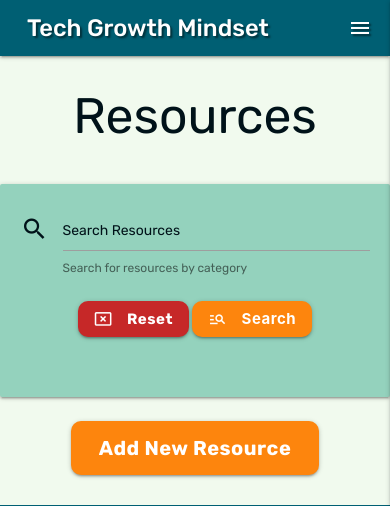
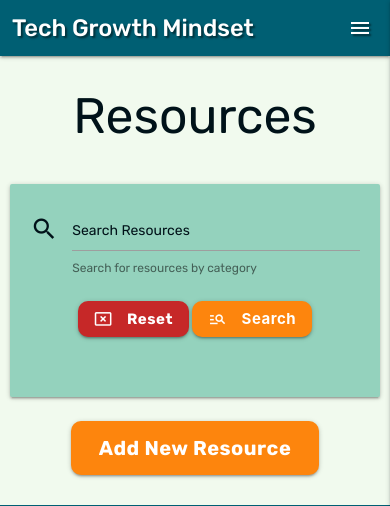
Before and after one commit to andywales83/tech_growth_mindset, a Flask app: page /search in a window 390 px wide. Shown: the top 506 px of the page. Run offline with Flask 2, Linux system fonts and the light colour scheme; data that the repository does not hold is empty; some libraries are stand-ins or nearby versions.

Commit message:
Amend styling for search container on mobile.

```diff
--- a/app.py
+++ b/app.py
@@ -160,6 +160,9 @@ def edit_resource(resource_id):
     topics = mongo.db.topics.find().sort("topic_name", 1)
 
     if request.method == "POST":
+        weekly_featured = "on" if request.form.get(
+            "weekly_featured") else "off"
+
         edit_data = {
             "resource_name": request.form.get("resource_name"),
             "category_name": request.form.get("category_name"),
@@ -168,7 +171,7 @@ def edit_resource(resource_id):
             "resource_description": request.form.get("resource_description"),
             "resource_link": request.form.get("resource_link"),
             "created_by": session["user"],
-            "weekly_featured": request.form.get("weekly_featured")
+            "weekly_featured": weekly_featured
         }
         mongo.db.resources.update({"_id": ObjectId(resource_id)}, edit_data)
         flash("Your resource has been updated.")
--- a/static/css/style.css
+++ b/static/css/style.css
@@ -98,11 +98,17 @@ main {
     .edit-btn,
     .submit-btn,
     .add-btn {
-    background-color: var(--orange);
-    margin: 10px 0;
+        background-color: var(--orange);
+        margin: 10px 0;
     }
 }
 
+/* ---------- Flash Message Styling ---------- */
+
+/* display height for flashed messages */
+.flashes h4 {
+    line-height: 2;
+}
 
 
 /* ----- what is this styling? ----- */
@@ -133,6 +139,7 @@ h3 {
 @media only screen and (max-width: 600px){
     .nav .brand-logo{
         font-size: 1.7em;
+        margin-left: 5px;
     }
 }
 
@@ -205,14 +212,6 @@ footer ul li a i {
 }
 
 
-/* ---------- Flash Message Styling ---------- */
-
-/* display height for flashed messages */
-.flashes h4 {
-    line-height: 2;
-}
-
-
 /* ----------- Resource Card/Panel Styling ---------- */
 .home-card-panel {
     background-color: var(--grey);
@@ -275,6 +274,14 @@ footer ul li a i {
 }
 
 
+/* ---------- Resources Page Styling ---------- */
+@media only screen and (max-width: 600px){
+    .search-container {
+        max-width: 95%;
+    }
+}
+
+
 /* ---------- Error Handling ---------- */
 
 /*--- 404 / 500 Handling --- */
--- a/templates/resources.html
+++ b/templates/resources.html
@@ -8,7 +8,7 @@
     </div>
 
     <!-- Search Form -->
-    <div class="container center">
+    <div class="container search-container center">
         <div class="card">
             <div class="row search-form valign-wrapper">
                 <form action="{{ url_for('search') }}" method="post" class="col s12 m12 l12 xl12">
```
